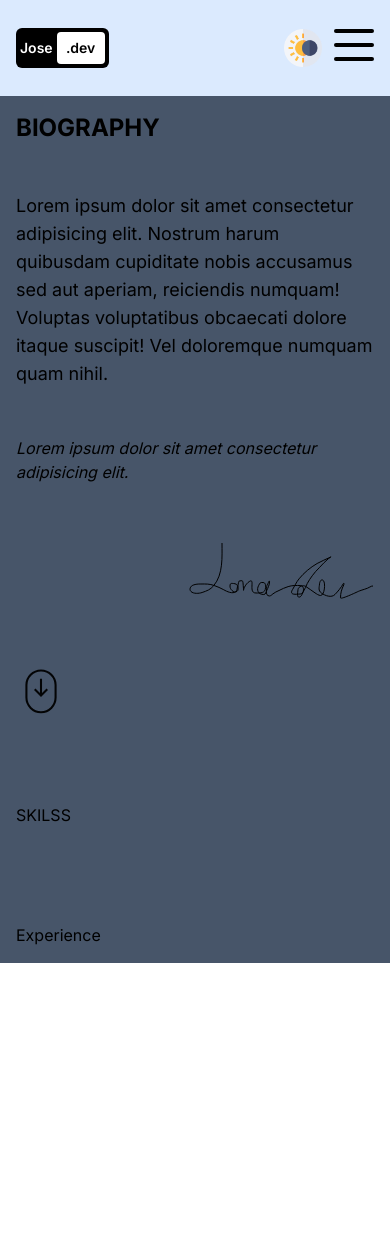
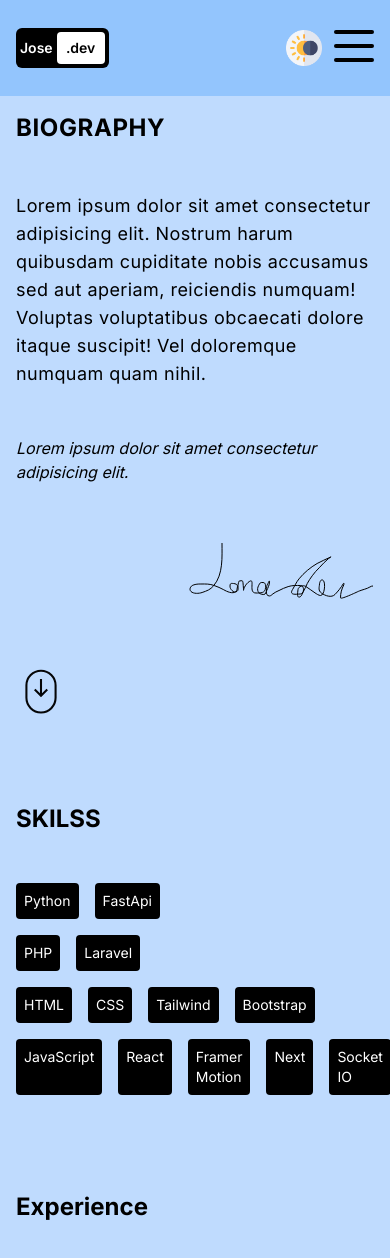
Before and after one commit to Chech3/Nuevo-Portafolio, a Next.js app: page /about in a window 390 px wide. Shown: the top 1258 px of the page. Before the commit the page ends 928 px from the top, so only its background shows below. Built offline with nearby package versions, Linux system fonts and the light colour scheme.

Commit message:
nuevos cmbios jeje

```diff
--- a/src/app/about/page.jsx
+++ b/src/app/about/page.jsx
@@ -6,25 +6,26 @@ function AboutPage() {
   return (
     <motion.div className="h-full" initial={{ y: "-200vh" }} animate={{ y: "0%" }} transition={{ duration: 1 }}>
       {/* container */}
-      <div className='bg-slate-600'>
+      <div className='dark:bg-slate-600 bg-blue-200'>
         {/* TEXT CONTAINER */}
         <div className='p-4 sm:p-8 md:p-12 lg:p-20 xl:p-48 flex flex-col gap-24 md:gap-32 lg:gap-48 xl:gap-64'>
           {/* Biografia container*/}
           <div className='flex flex-col gap-12 justify-center'>
-            <h1 className="font-bold text-2xl">BIOGRAPHY</h1>
-            <p className="text-lg">
+            <h1 className="font-bold tracking-wide text-2xl dark:text-white">BIOGRAPHY</h1>
+            <p className="text-lg dark:text-white tracking-wide">
               Lorem ipsum dolor sit amet consectetur adipisicing elit. Nostrum
               harum quibusdam cupiditate nobis accusamus sed aut aperiam,
               reiciendis numquam! Voluptas voluptatibus obcaecati dolore itaque
               suscipit! Vel doloremque numquam quam nihil.
             </p>
             {/* BIOGRAPHY QUOTE */}
-            <span className="italic">
+            <span className="italic dark:text-white">
               Lorem ipsum dolor sit amet consectetur adipisicing elit.
             </span>
             {/* BIOGRAPHY SIGN SVG*/}
             <div className="self-end">
               <svg
+                className='dark:bg-white rounded-lg'
                 width="185"
                 height="77"
                 viewBox="0 0 370 114"
@@ -63,12 +64,68 @@ function AboutPage() {
             </motion.svg>
           </div>
           {/* SKILLS CONTAINER */}
-          <div>SKILSS</div>
+          <div className='flex flex-col gap-12 justify-center'>
+            <h2 className='font-bold text-2xl'>SKILSS</h2>
+            <div className='flex flex-col gap-4'>
+              <div className='flex gap-4 '>
+                <div className="rounded p-2 text-sm cursor-pointer bg-black text-white hover:bg-white hover:text-black">
+                  Python
+                </div>
+                <div className="rounded p-2 text-sm cursor-pointer bg-black text-white hover:bg-white hover:text-black">
+                  FastApi
+                </div>
+              </div>
+              <div className='flex gap-4'>
+                <div className="rounded p-2 text-sm cursor-pointer bg-black text-white hover:bg-white hover:text-black">
+                  PHP
+                </div>
+                <div className="rounded p-2 text-sm cursor-pointer bg-black text-white hover:bg-white hover:text-black">
+                  Laravel
+                </div>
+              </div>
+              <div className='flex gap-4'>
+                <div className="rounded p-2 text-sm cursor-pointer bg-black text-white hover:bg-white hover:text-black">
+                  HTML
+                </div>
+                <div className="rounded p-2 text-sm cursor-pointer bg-black text-white hover:bg-white hover:text-black">
+                  CSS
+                </div>
+                <div className="rounded p-2 text-sm cursor-pointer bg-black text-white hover:bg-white hover:text-black">
+                  Tailwind
+                </div>
+                <div className="rounded p-2 text-sm cursor-pointer bg-black text-white hover:bg-white hover:text-black">
+                  Bootstrap
+                </div>
+              </div>
+              <div className='flex gap-4'>
+                <div className="rounded p-2 text-sm cursor-pointer bg-black text-white hover:bg-white hover:text-black">
+                  JavaScript
+                </div>
+                <div className="rounded p-2 text-sm cursor-pointer bg-black text-white hover:bg-white hover:text-black">
+                  React
+                </div>
+                <div className="rounded p-2 text-sm cursor-pointer bg-black text-white hover:bg-white hover:text-black">
+                  Framer Motion
+                </div>
+                <div className="rounded p-2 text-sm cursor-pointer bg-black text-white hover:bg-white hover:text-black">
+                  Next
+                </div>
+                <div className="rounded p-2 text-sm cursor-pointer bg-black text-white hover:bg-white hover:text-black">
+                  Socket IO
+                </div>
+              </div>
+
+            </div>
+
+          </div>
           {/* EXPERIENCIA CONTAINER */}
-          <div>Experience</div>
+          <h2 className='font-bold text-2xl'>Experience</h2>
+          <div className='flex flex-wrap'>
+
+          </div>
           {/* SVG CONTAINER */}
-          <div className='hidden'></div>
         </div>
+        <div className='hidden'></div>
       </div>
     </motion.div>
   )
--- a/src/app/components/DarkButton.jsx
+++ b/src/app/components/DarkButton.jsx
@@ -2,7 +2,7 @@ import React, { useEffect, useState } from "react";
 // import darkButton from "/modo-oscuro.png";
 import Image from "next/image";
 
-function DarkButton() {
+function DarkButton({ancho,alto}) {
   const [isDarkMode, setIsDarkMode] = useState(false);
 
   useEffect(() => {
@@ -23,7 +23,7 @@ function DarkButton() {
   };
   return (
     <button onClick={toggleTheme}>
-      <Image alt="Cambio de modo" width={38} height={38} src="/modo-oscuro.png" />
+      <Image alt="Cambio de modo" width={ancho} height={alto} src="/modo-oscuro.png" />
     </button>
   );
 }
--- a/src/app/components/NavBar.jsx
+++ b/src/app/components/NavBar.jsx
@@ -14,10 +14,10 @@ const links = [
 ];
 const icons = [
   { iconName: "/github.png", url: "#" },
-  { iconName: "/dribbble.png", url: "#" },
+  // { iconName: "/dribbble.png", url: "#" },
   { iconName: "/facebook.png", url: "#" },
-  { iconName: "/instagram.png", url: "#" },
-  { iconName: "/pinterest.png", url: "#" },
+  // { iconName: "/instagram.png", url: "#" },
+  // { iconName: "/pinterest.png", url: "#" },
   { iconName: "/linkedin.png", url: "#" },
 ];
 
@@ -82,7 +82,7 @@ const NavBar = () => {
   const [change, setChange] = useState(false);
   const pathName = usePathname();
   return (
-    <div className="h-full flex items-center justify-between px-4 sm:px-8 md:px-12 lg:px-20 xl:px-48 text-xl">
+    <div className="h-full flex items-center justify-between px-4 sm:px-8 md:px-12 lg:px-20 xl:px-48 text-xl dark:bg-slate-700 bg-blue-300">
       <div className="hidden md:flex gap-4 w-1/3 ">
         {links.map((link) => (
           <NavLinks link={link} key={link.title} />
@@ -94,7 +94,7 @@ const NavBar = () => {
         <div className="text-sm bg-black rounded-md p-1 font-semibold flex items-center justify-center">
 
           <span className="text-white mr-1">Jose</span>
-          <span className={`w-12 h-8 rounded ${pathName === "/" ? "bg-green-500" : "bg-white"} text-black flex items-center justify-center`}>
+          <span className={`w-12 h-8 rounded ${pathName === "/" ? "bg-blue-400 dark:bg-blue-600" : "bg-white"} text-black flex items-center justify-center`}>
             .dev
           </span>
         </div>
@@ -107,12 +107,14 @@ const NavBar = () => {
             <Image width={24} height={24} alt="Foto" src={icon.iconName} />
           </Link>
         ))}
+        <DarkButton ancho={24} alto={24} />
+
 
       </div>
       <div className="md:hidden flex gap-3">
         {/* Menu Button */}
 
-        <DarkButton />
+        <DarkButton ancho={36} alto={36} />
 
         <button
           onClick={() => setOpen(!open)}
@@ -127,11 +129,11 @@ const NavBar = () => {
           <motion.div variants={listVariants} initial="closed" animate="opened" className="fixed top-0 left-0 w-screen h-screen bg-black text-white flex flex-col items-center justify-center gap-8 text-4xl z-40">
             {links.map((link) => (
               <motion.div variants={listItemsVariants} key={link.title}>
-                <Link onClick={() => setOpen(false)} href={link.url} >
                 <button className="px-2">
-                  {link.title}
+                  <Link onClick={() => setOpen(false)} href={link.url} >
+                    {link.title}
+                  </Link>
                 </button>
-                </Link>
               </motion.div>
             ))}
           </motion.div>
--- a/src/app/components/TransitionProvider.jsx
+++ b/src/app/components/TransitionProvider.jsx
@@ -9,7 +9,7 @@ const TransitionProvider = ({ children }) => {
     const pathName = usePathname();
     return (
         <AnimatePresence mode='wait'>
-            <div key={pathName} className="min-h-full min-w-full dark:bg-slate-600 bg-blue-100 flex flex-col">
+            <div key={pathName} className="min-h-full min-w-full flex flex-col dark:bg-slate-600 bg-blue-200">
                 <motion.div
                     className='h-screen w-screen fixed bg-black rounded-b-[100px] z-40 '
                     animate={{ height: "0vh" }}
@@ -17,7 +17,7 @@ const TransitionProvider = ({ children }) => {
                     transition={{ duration: 0.5, ease: "easeOut" }} />
 
                 <motion.div
-                    className='fixed m-auto top-0 bottom-0 left-0 right-0 text-white text-8xl cursor-default z-50 w-fit h-fit'
+                    className='fixed m-auto top-0 bottom-0 left-0 right-0 text-white text-8xl cursor-default z-30 w-fit h-fit'
                     initial={{ opacity: 1 }}
                     animate={{ opacity: 0 }}
                     exit={{ opacity: 0 }}
@@ -30,8 +30,8 @@ const TransitionProvider = ({ children }) => {
                 <div className="h-24">
                     <NavBar />
                 </div>
-                {/* <div className="sm:flex-grow md:h-[calc(130vh-6rem)] lg:h-[calc(100vh-6rem)] xl:h-[calc(100vh-6rem)] "> */}
-                <div className="h-[calc(110vh-6rem)] ">
+                <div className="sm:flex-grow md:h-[calc(130vh-6rem)] lg:h-[calc(100vh-6rem)] xl:h-[calc(100vh-6rem)] ">
+                {/* <div className="h-[calc(130vh-6rem)]"> */}
                     {children}
                 </div>
             </div>
--- a/src/app/layout.jsx
+++ b/src/app/layout.jsx
@@ -12,7 +12,7 @@ export const metadata = {
 export default function RootLayout({ children }) {
   return (
     <html lang="es">
-      <body className={inter.className}>
+      <body className={`${inter.className}`}>
        <TransitionProvider>{children}</TransitionProvider>
       </body>
     </html>
--- a/src/app/page.jsx
+++ b/src/app/page.jsx
@@ -4,20 +4,20 @@ import { motion } from 'framer-motion'
 function Home() {
   return (
     <motion.div className="h-full" initial={{y:"-200vh"}} animate={{y:"0%"}} transition={{duration:1}}>
-      <div className="h-full flex flex-col lg:flex-row sm:px-8 md:px-12 md:justify-center md:items-center lg:px-20 xl:px-20">
+      <div className="m-4 h-full flex flex-col lg:flex-row sm:px-8 md:px-12 md:justify-center md:items-center lg:px-20 xl:px-20">
         {/* image container */}
 
         <Image alt="Foto" sizes="(max-width: 768px) 100vw,
-        (max-width: 1200px) 50vw, 33vw" priority src="/fotonga.heic" height={500} width={520} className="object-contain lg:m-3 xl:m-4 " />
+        (max-width: 1200px) 50vw, 33vw" priority src="/fotonga.heic" height={500} width={520} className="object-contain mr-3 " />
 
-        <div className="h-1/2 flex flex-col gap-8 items-center justify-center lg:h-full lg:w-1/2">
-          <h1 className="text-4xl font-bold sm:mt-10 md:mt-0">
+        <div className="flex flex-col gap-8 items-center justify-center lg:h-full lg:w-1/2 lg: my-5">
+          <h1 className=" tracking-wide text-4xl font-bold dark:text-white ">
             Holas ipsum, dolor sit amet consectetur
           </h1>
-          <p>Lorem ipsum dolor sit amet consectetur, adipisicing elit. Quo ipsa, id, nemo necessitatibus velit ipsum ratione, quasi praesentium esse a quos quas debitis aspernatur totam facilis eveniet! Modi explicabo id officiis necessitatibus autem animi praesentium, optio molestias repellat vero dolore.</p>
+          <p className="tracking-wide dark:text-gray-300">Lorem ipsum dolor sit amet consectetur, adipisicing elit. Quo ipsa, id, nemo necessitatibus velit ipsum ratione, quasi praesentium esse a quos quas debitis aspernatur totam facilis eveniet! Modi explicabo id officiis necessitatibus autem animi praesentium, optio molestias repellat vero dolore.</p>
           <div className="w-full flex gap-4 sm:mb-5 md:mb-4">
-            <button className="p-4 rounded-lg ring-1 ring-black bg-black text-white">View my work</button>
-            <button className="p-4 rounded-lg ring-1 ring-black dark:bg-black dark:text-white">Contact me</button>
+            <button className="p-4 rounded-lg ring-1 ring-black dark:bg-black dark:text-white dark:hover:bg-slate-700 hover:scale-105 hover:bg-blue-300 delay-100 duration-300">View my work</button>
+            <button className="p-4 rounded-lg ring-1 ring-black dark:bg-black dark:text-white dark:hover:bg-slate-700 hover:scale-105 hover:bg-blue-300 delay-100 duration-300">Contact me</button>
           </div>
         </div>
       </div>
```
